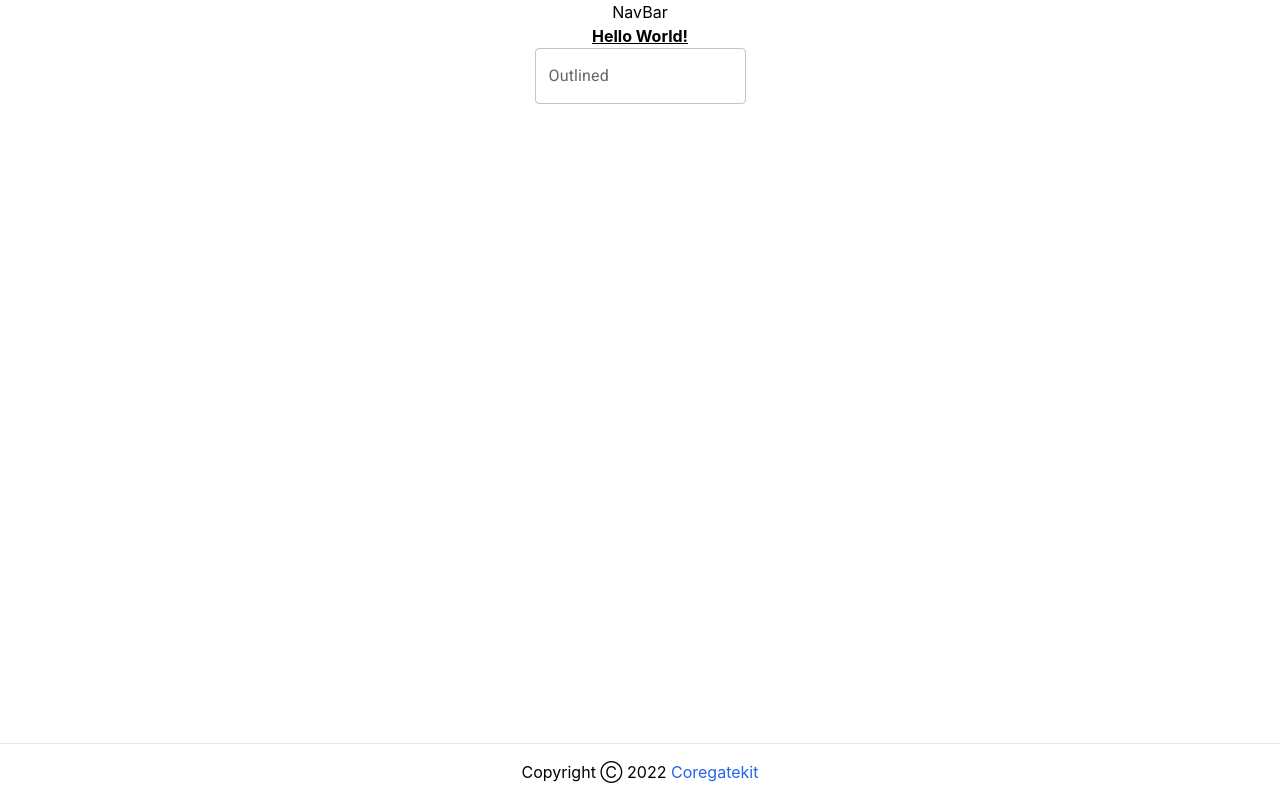
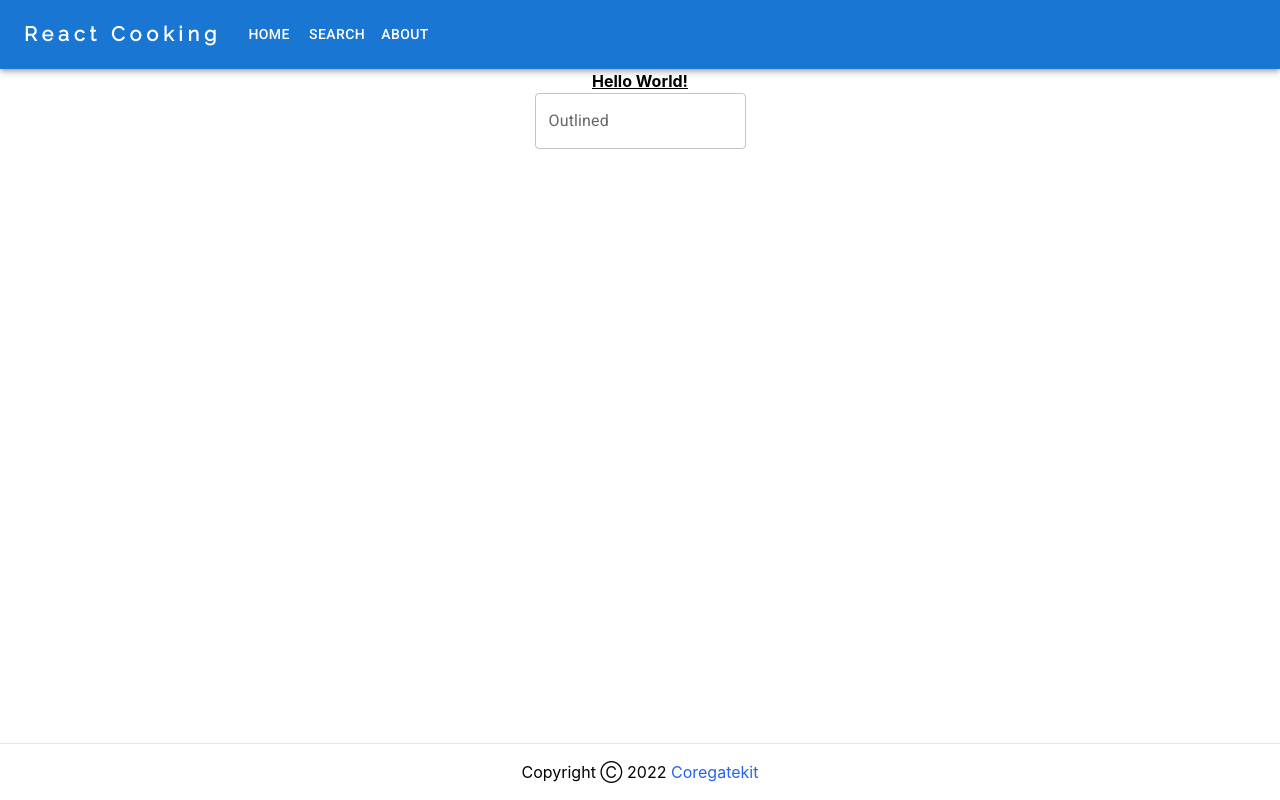
Before and after one commit to coregatekit/react-cooking, a React (Create React App) app: page / in a window 1280 px wide. Built offline with nearby package versions, Linux system fonts and the light colour scheme.

Commit message:
🎨 Implement navbar and footer except link

```diff
--- a/src/components/NavBar.tsx
+++ b/src/components/NavBar.tsx
@@ -1,7 +1,119 @@
-import React from "react";
+import { useState, MouseEvent } from "react";
+
+import AppBar from "@mui/material/AppBar";
+import Box from "@mui/material/Box";
+import Toolbar from "@mui/material/Toolbar";
+import IconButton from "@mui/material/IconButton";
+import Typography from "@mui/material/Typography";
+import Menu from "@mui/material/Menu";
+import MenuIcon from "@mui/icons-material/Menu";
+import Container from "@mui/material/Container";
+import Button from "@mui/material/Button";
+import MenuItem from "@mui/material/MenuItem";
+
+const pages = ["Home", "Search", "About"];
 
 function NavBar() {
-  return <div>NavBar</div>;
+  const [anchorElNav, setAnchorElNav] = useState<null | HTMLElement>(null);
+
+  const handleOpenNavMenu = (event: MouseEvent<HTMLElement>) => {
+    setAnchorElNav(event.currentTarget);
+  };
+
+  const handleCloseNavMenu = () => {
+    setAnchorElNav(null);
+  };
+
+  return (
+    <AppBar position="static">
+      <Container maxWidth="xl">
+        <Toolbar disableGutters>
+          <Typography
+            variant="h6"
+            noWrap
+            component={"a"}
+            href="/"
+            sx={{
+              mr: 2,
+              display: { xs: "none", md: "flex" },
+              fontFamily: "Raleway",
+              fontWeight: 700,
+              letterSpacing: ".3rem",
+              color: "inherit",
+              textDecoration: "none",
+            }}
+          >
+            React Cooking
+          </Typography>
+
+          <Box sx={{ flexGrow: 1, display: { xs: "flex", md: "none" } }}>
+            <IconButton
+              size="large"
+              aria-label="account of current user"
+              aria-controls="menu-appbar"
+              aria-haspopup="true"
+              onClick={handleOpenNavMenu}
+              color="inherit"
+            >
+              <MenuIcon />
+            </IconButton>
+            <Menu
+              id="menu-appbar"
+              anchorEl={anchorElNav}
+              anchorOrigin={{
+                vertical: "bottom",
+                horizontal: "left",
+              }}
+              keepMounted
+              transformOrigin={{
+                vertical: "top",
+                horizontal: "left",
+              }}
+              open={Boolean(anchorElNav)}
+              onClose={handleCloseNavMenu}
+              sx={{
+                display: { xs: "block", md: "none" },
+              }}
+            >
+              {pages.map((page) => (
+                <MenuItem key={page} onClick={handleCloseNavMenu}>
+                  <Typography textAlign="center">{page}</Typography>
+                </MenuItem>
+              ))}
+            </Menu>
+          </Box>
+          <Typography
+            variant="h5"
+            noWrap
+            component="a"
+            href=""
+            sx={{
+              mr: 2,
+              display: { xs: "flex", md: "none" },
+              fontFamily: "Raleway",
+              fontWeight: 700,
+              letterSpacing: ".3rem",
+              color: "inherit",
+              textDecoration: "none",
+            }}
+          >
+            React Cooking
+          </Typography>
+          <Box sx={{ flexGrow: 1, display: { xs: "none", md: "flex" } }}>
+            {pages.map((page) => (
+              <Button
+                key={page}
+                onClick={handleCloseNavMenu}
+                sx={{ my: 2, color: "white", display: "block" }}
+              >
+                {page}
+              </Button>
+            ))}
+          </Box>
+        </Toolbar>
+      </Container>
+    </AppBar>
+  );
 }
 
 export default NavBar;
```
